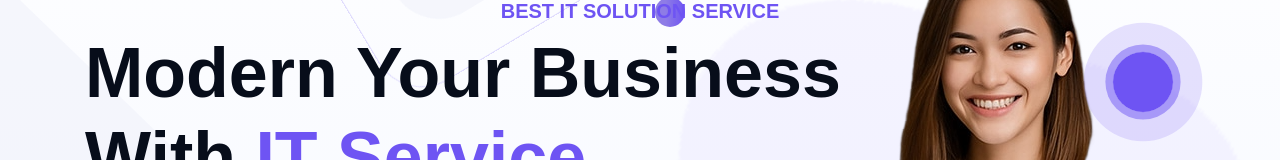
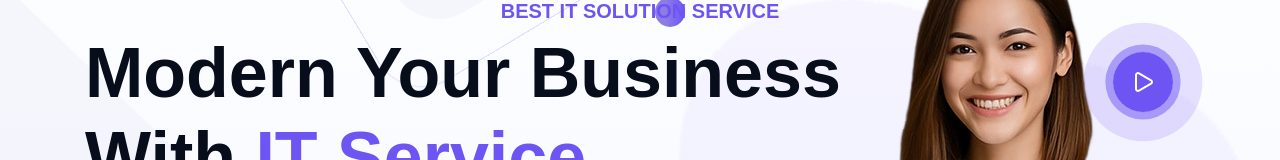
Before and after one commit to ritikdevelop/Vriksh.tech, a React (Vite) app: page / in a window 1280 px wide. Shown: the part 326-486 px from the top of the page. Built offline with nearby package versions, Linux system fonts and the light colour scheme; a web font is replaced by a local one.

Commit message:
updated a banner file for home page

```diff
--- a/src/components/Banner.jsx
+++ b/src/components/Banner.jsx
@@ -4,7 +4,7 @@ import bannerImg1 from "../images/banner-one-img-1.png";
 import bannerShape4 from "../images/banner-one-shape-4.png";
 import bannerShape6 from "../images/banner-one-shape-6.png";
 import bannerImgShape5 from "../images/banner-one-img-shape-5.png";
-import { ArrowRight } from "lucide-react";
+import { ArrowRight, Play } from "lucide-react";
 import { Link } from "react-router-dom";
 
 const Banner = () => {
@@ -49,7 +49,7 @@ const Banner = () => {
               <div className="banner-one__img-shape-5 float-bob-y">
                 <img
                   src={bannerImgShape5}
-                  alt=""
+                  alt="Banner Image"
                   className="rotate-me"
                 />
               </div>
@@ -111,7 +111,7 @@ const Banner = () => {
                 className="video-popup"
               >
                 <div className="banner-one__video-icon">
-                  <span className="fa fa-play"></span>
+                  <Play size={24} strokeWidth={2} />
                   <i className="ripple"></i>
                 </div>
               </Link>
```
